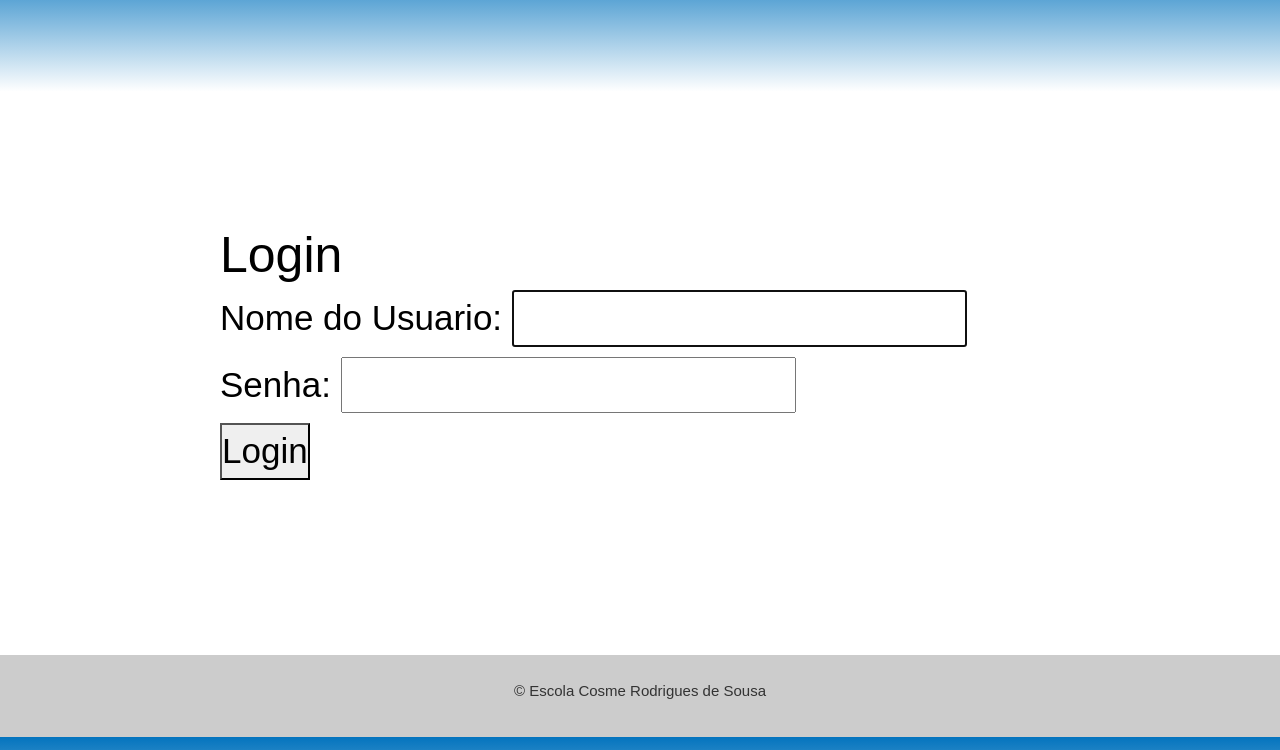
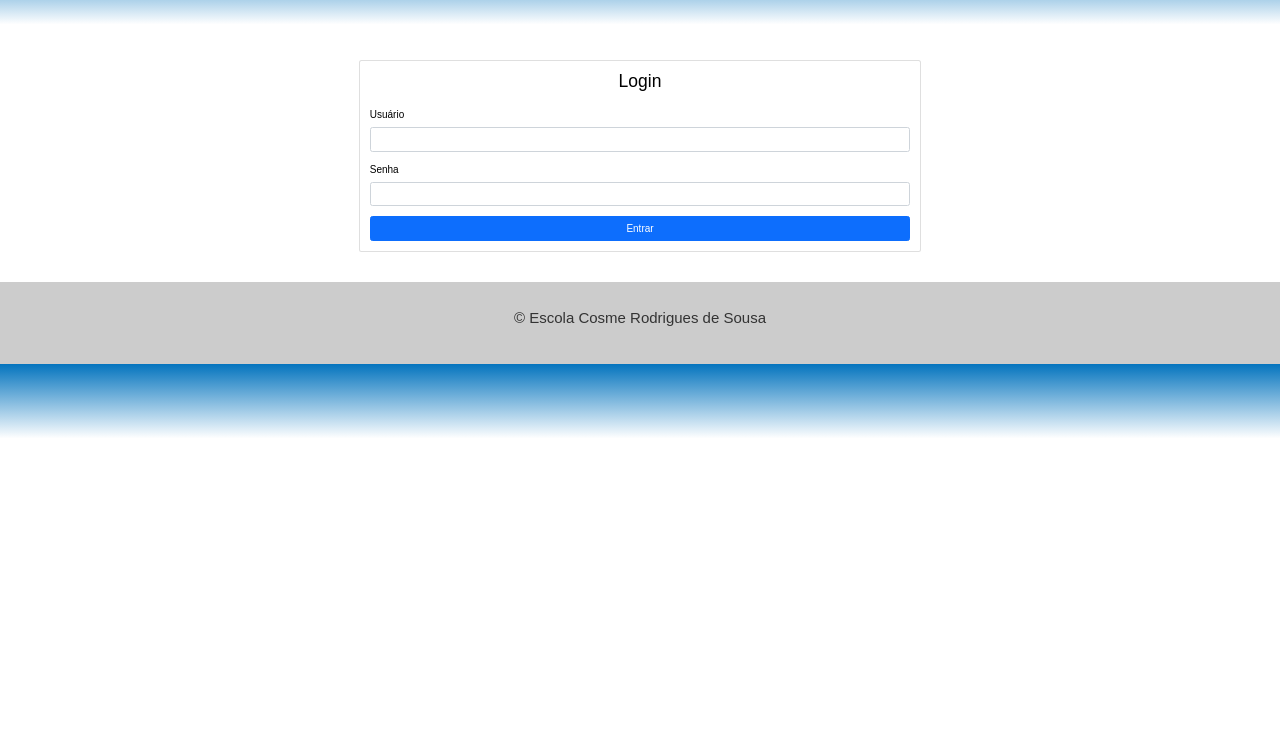
Before and after one commit to Lucas-Espindola-dev/Escola_Cosme_Rodrigues, a Django app: page /login/ in a window 1280 px wide. Shown: the part 50-800 px from the top of the page. Run offline with Django 5.2, Linux system fonts and the light colour scheme; some libraries are stand-ins or nearby versions.

Commit message:
Recreating the login page

```diff
--- a/templates/pages/login.html
+++ b/templates/pages/login.html
@@ -1,12 +1,44 @@
 {% extends 'pages/base.html' %}
+{% block title %}Login{% endblock %}
 
 {% block content %}
-    <div class="login-form">
-        <h2>Login</h2>
-        <form method="post">
+<div class="container mt-5">
+  <div class="row justify-content-center">
+    <div class="col-md-6">
+      <div class="card">
+        <div class="card-body">
+          <h3 class="card-title text-center mb-4">Login</h3>
+          <form method="post">
             {% csrf_token %}
-            {{ form.as_p }}
-            <button type="submit">Login</button>
-        </form>
+            <div class="mb-3">
+              <label for="username" class="form-label">Usuário</label>
+              <input type="text" class="form-control" id="username" name="username" required>
+            </div>
+            <div class="mb-3">
+              <label for="password" class="form-label">Senha</label>
+              <input type="password" class="form-control" id="password" name="password" required>
+            </div>
+            <div class="d-grid gap-2">
+              <button type="submit" class="btn btn-primary">Entrar</button>
+            </div>
+          </form>
+          {% if form.errors %}
+            <div class="alert alert-danger mt-4">
+              <ul class="mb-0">
+                {% for field in form %}
+                  {% for error in field.errors %}
+                    <li>{{ error }}</li>
+                  {% endfor %}
+                {% endfor %}
+                {% for error in form.non_field_errors %}
+                  <li>{{ error }}</li>
+                {% endfor %}
+              </ul>
+            </div>
+          {% endif %}
+        </div>
+      </div>
     </div>
+  </div>
+</div>
 {% endblock %}
```
